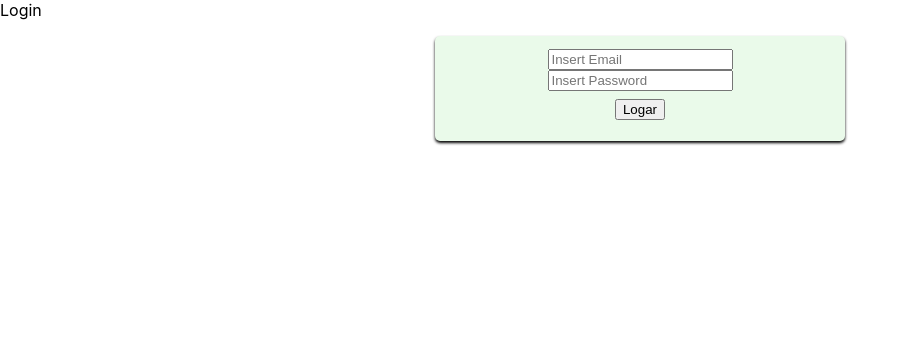
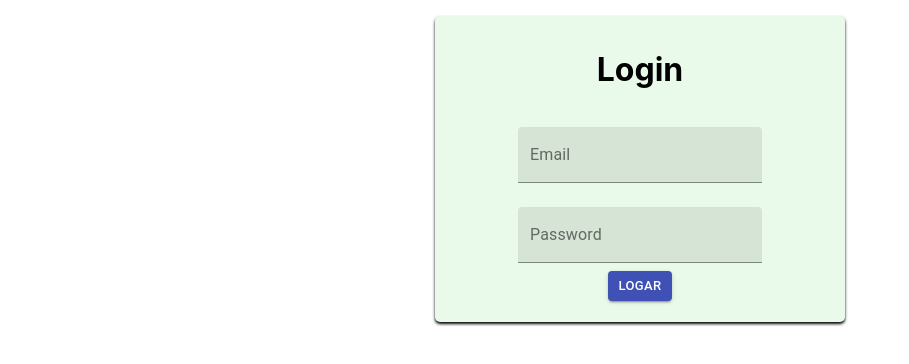
Before and after one commit to Nailliw/kenzie-hub, a React (Create React App) app: page /login in a window 1280 px wide. Shown: the top 364 px of the page, without its empty margins (0-909 px from the left). Built offline with nearby package versions, Linux system fonts and the light colour scheme.

Commit message:
feat: login/material-ui

```diff
--- a/src/pages/Login/index.jsx
+++ b/src/pages/Login/index.jsx
@@ -4,50 +4,74 @@ import * as yup from "yup";
 import { useHistory } from "react-router-dom";
 import { useDispatch, useSelector } from "react-redux";
 import { loginUserThunk } from "../../store/modules/usersData/thunk";
-import { useEffect } from "react";
+import { useEffect, useState } from "react";
+import Button from "@material-ui/core/Button";
+import TextField from "@material-ui/core/TextField";
 
 const Login = () => {
   const dispatch = useDispatch();
   const userId = useSelector((state) => state.UsersDataReducer);
   const history = useHistory();
+  const [invalid, setInvalid] = useState("");
 
   const schema = yup.object().shape({
     email: yup.string().email().required("Campo obrigatorio"),
     password: yup.string().required("Campo obrigatorio"),
   });
 
-  const { register, handleSubmit, errors, setError } = useForm({
+  const { register, handleSubmit, errors } = useForm({
     resolver: yupResolver(schema),
   });
 
   const handleForm = (data) => {
-    dispatch(loginUserThunk(data));
-    // console.log(userId.loggedUser?.user.id);
-    // history.push(`/users/${userId.loggedUser?.user.id}`);
+    dispatch(loginUserThunk(data, setInvalid));
   };
 
   useEffect(() => {
-    // console.log(userId.loggedUser?.user.id);
     if (userId.loggedUser?.user.id) {
       history.push(`/users/profile`);
-      // console.log(userId.loggedUser?.user.id);
+    } else {
     }
   }, [userId]);
 
   return (
     <>
-      <div>Login</div>
       <form onSubmit={handleSubmit(handleForm)}>
-        <input placeholder="Insert Email" name="email" ref={register}></input>
+        <h1>Login</h1>
+        <TextField
+          id="filled-basic"
+          variant="filled"
+          label="Email"
+          name="email"
+          margin="normal"
+          type="string"
+          inputRef={register}
+          error={!!errors.email}
+          helperText={errors.email?.message}
+        ></TextField>
 
-        <input
-          placeholder="Insert Password"
+        <TextField
+          id="filled-basic"
+          variant="filled"
+          label="Password"
           name="password"
+          inputRef={register}
           type="password"
-          ref={register}
-        ></input>
+          error={!!errors.password}
+          helperText={errors.password?.message}
+          margin="normal"
+        ></TextField>
 
-        <button type="submit">Logar</button>
+        <Button
+          type="submit"
+          variant="contained"
+          color="primary"
+          size="small"
+          margin="normal"
+        >
+          Logar
+        </Button>
+        <p style={{ color: "red" }}>{invalid}</p>
       </form>
     </>
   );
--- a/src/pages/Register/index.jsx
+++ b/src/pages/Register/index.jsx
@@ -87,6 +87,8 @@ const Register = () => {
         type="search"
         variant="outlined"
         name="email"
+        error={!!errors.email?.message}
+        helperText="teste"
       /> */}
 
       {/* <TextField
--- a/src/store/modules/usersData/thunk.js
+++ b/src/store/modules/usersData/thunk.js
@@ -95,16 +95,13 @@ export const selectUserThunk = (userId) => {
   };
 };
 
-export const loginUserThunk = (userLoginData) => {
+export const loginUserThunk = (userLoginData, setInvalid) => {
   return (dispatch, getState) => {
     const { UsersDataReducer } = getState();
-    console.log(UsersDataReducer);
-
     api
       .post(`/sessions`, userLoginData)
       .then((res) => {
-        console.log(res);
-
+        setInvalid("");
         const newState = {
           ...UsersDataReducer,
           loggedUser: {
@@ -115,16 +112,12 @@ export const loginUserThunk = (userLoginData) => {
           },
         };
 
-        console.log(newState);
-
         const { loggedUser } = newState;
         window.localStorage.setItem("loggedUser", JSON.stringify(loggedUser));
 
         dispatch(updateUserData(newState));
       })
-      .catch((error) => {
-        console.log(error);
-      });
+      .catch((error) => setInvalid(error.response.data.message));
   };
 };
 
```
